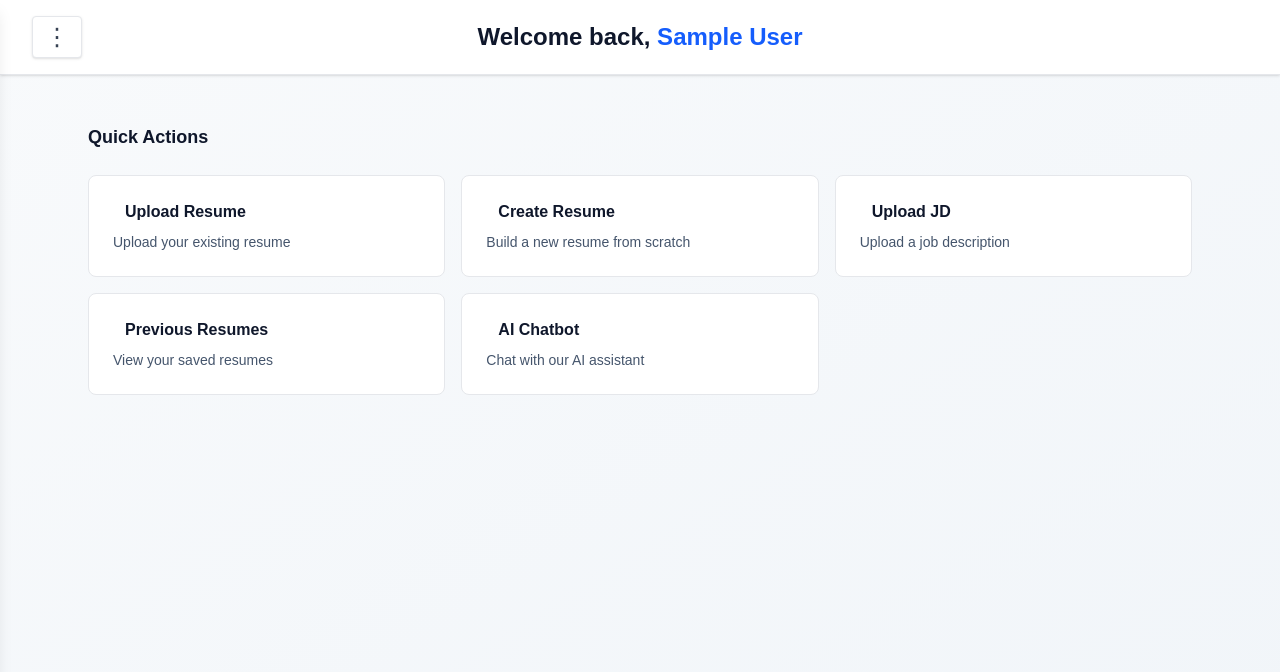
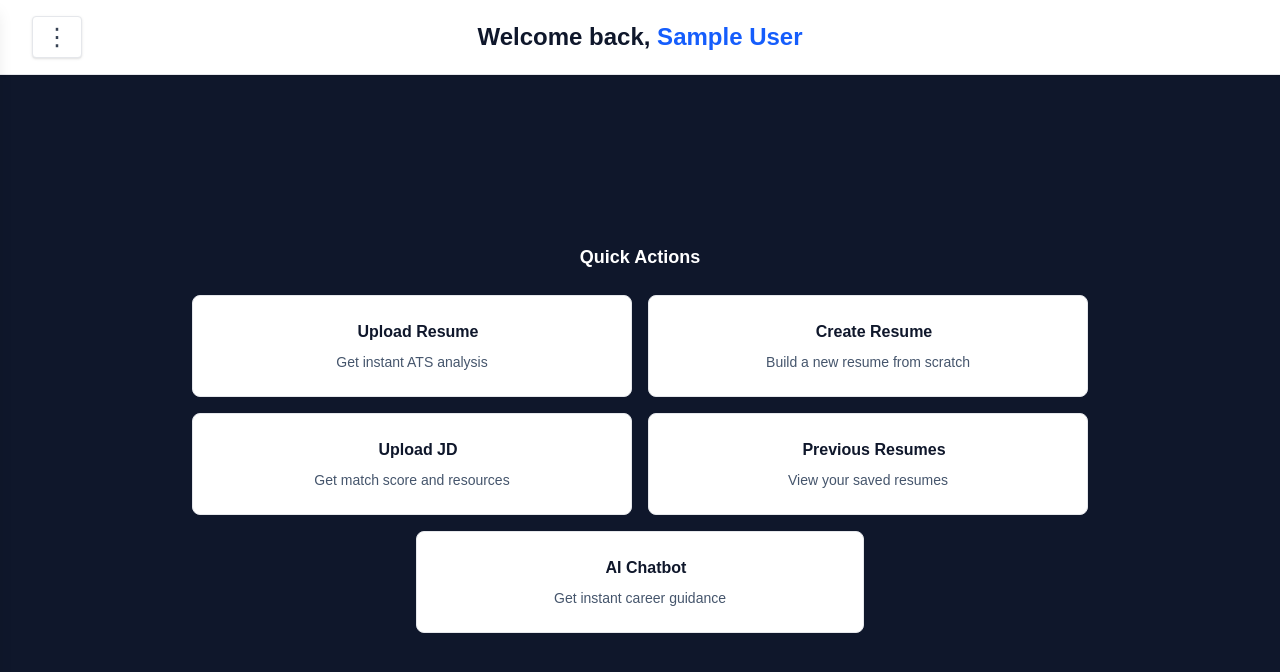
Before and after one commit to Adhil074/smart-resume, a Next.js app: page /home in a window 1280 px wide. Shown: the top 672 px of the page. Built offline with nearby package versions, Linux system fonts and the light colour scheme; no server answers; sample sign-in values are in the browser's storage.

Commit message:
fix: modify home page

```diff
--- a/app/home/page.tsx
+++ b/app/home/page.tsx
@@ -13,7 +13,6 @@ export default function HomePage() {
   const { data: session, status } = useSession();
   const router = useRouter();
 
-
   const [isSidebarOpen, setIsSidebarOpen] = useState(false);
 
   // if not signed in, redirect to login
@@ -27,8 +26,6 @@ export default function HomePage() {
   if (status === "loading") return <div>Loading...</div>;
 
   const username = session?.user?.name || session?.user?.email || "User";
-
-
 
   return (
     <div className="min-h-screen bg-linear-to-br from-slate-50 to-slate-100 flex flex-col">
@@ -54,7 +51,7 @@ export default function HomePage() {
             ⋮
           </button>
 
-          {/* welcome text center */}
+          {/* welcome  */}
           <h2 className="text-2xl font-semibold text-slate-900 absolute left-1/2 transform -translate-x-1/2">
             Welcome back, <span className="text-blue-600">{username}</span>
           </h2>
@@ -65,14 +62,14 @@ export default function HomePage() {
       </header>
 
       {/* main content */}
-      <main className="flex-1 max-w-6xl mx-auto px-6 py-12 w-full">
-        <div>
-          <h3 className="text-lg font-semibold text-slate-900 mb-6">
+      <main className="flex-1  bg-slate-900 mx-auto px-6 py-12 w-full flex items-center justify-center">
+        <div className="w-full max-w-4xl mx-auto">
+          <h3 className="text-lg font-semibold text-center w-full text-white mb-6">
             Quick Actions
           </h3>
 
-          <div className="grid grid-cols-1 md:grid-cols-2 lg:grid-cols-3 gap-4">
-            {/* upload resume */}
+          <div className="grid grid-cols-1 md:grid-cols-2 gap-4 max-w-4xl">
+            {/* upload resume*/}
             <Link
               href="/upload"
               onClick={() => {
@@ -83,29 +80,29 @@ export default function HomePage() {
               }}
               className="group p-6 bg-white rounded-lg border border-gray-200 hover:shadow-lg hover:border-blue-300 transition-all duration-200"
             >
-              <div className="flex items-center gap-3 mb-2">
+              <div className="flex items-center justify-center gap-3 mb-2">
                 <span className="text-2xl"></span>
                 <span className="font-semibold text-slate-900 group-hover:text-blue-600">
                   Upload Resume
                 </span>
               </div>
-              <p className="text-sm text-slate-600">
-                Upload your existing resume
+              <p className="text-sm text-center text-slate-600">
+                Get instant ATS analysis
               </p>
             </Link>
 
-            {/* create new resume */}
+            {/* create resume*/}
             <Link
               href="/create-resume"
               className="group p-6 bg-white rounded-lg border border-gray-200 hover:shadow-lg hover:border-blue-300 transition-all duration-200"
             >
-              <div className="flex items-center gap-3 mb-2">
+              <div className="flex items-center justify-center gap-3 mb-2">
                 <span className="text-2xl"></span>
                 <span className="font-semibold text-slate-900 group-hover:text-blue-600">
                   Create Resume
                 </span>
               </div>
-              <p className="text-sm text-slate-600">
+              <p className="text-sm text-center text-slate-600">
                 Build a new resume from scratch
               </p>
             </Link>
@@ -115,13 +112,15 @@ export default function HomePage() {
               href="/upload-jd"
               className="group p-6 bg-white rounded-lg border border-gray-200 hover:shadow-lg hover:border-blue-300 transition-all duration-200"
             >
-              <div className="flex items-center gap-3 mb-2">
+              <div className="flex items-center justify-center gap-3 mb-2">
                 <span className="text-2xl"></span>
                 <span className="font-semibold text-slate-900 group-hover:text-blue-600">
                   Upload JD
                 </span>
               </div>
-              <p className="text-sm text-slate-600">Upload a job description</p>
+              <p className="text-sm text-center text-slate-600">
+                Get match score and resources
+              </p>
             </Link>
 
             {/* previous resumes */}
@@ -129,28 +128,30 @@ export default function HomePage() {
               href="/previous-resumes"
               className="group p-6 bg-white rounded-lg border border-gray-200 hover:shadow-lg hover:border-blue-300 transition-all duration-200"
             >
-              <div className="flex items-center gap-3 mb-2">
+              <div className="flex items-center justify-center gap-3 mb-2">
                 <span className="text-2xl"></span>
                 <span className="font-semibold text-slate-900 group-hover:text-blue-600">
                   Previous Resumes
                 </span>
               </div>
-              <p className="text-sm text-slate-600">View your saved resumes</p>
+              <p className="text-sm text-center text-slate-600">
+                View your saved resumes
+              </p>
             </Link>
 
-            {/* ai chatbot */}
+            {/* chatbot */}
             <Link
               href="/chatbot"
-              className="group p-6 bg-white rounded-lg border border-gray-200 hover:shadow-lg hover:border-blue-300 transition-all duration-200"
+              className="group p-6 bg-white rounded-lg border border-gray-200 hover:shadow-lg hover:border-blue-300 transition-all duration-200 md:col-span-2 md:max-w-md md:mx-auto md:w-full"
             >
-              <div className="flex items-center gap-3 mb-2">
+              <div className="flex items-center justify-center gap-3 mb-2">
                 <span className="text-2xl"></span>
                 <span className="font-semibold text-slate-900 group-hover:text-blue-600">
                   AI Chatbot
                 </span>
               </div>
-              <p className="text-sm text-slate-600">
-                Chat with our AI assistant
+              <p className="text-sm text-center text-slate-600">
+                Get instant career guidance
               </p>
             </Link>
           </div>
```
